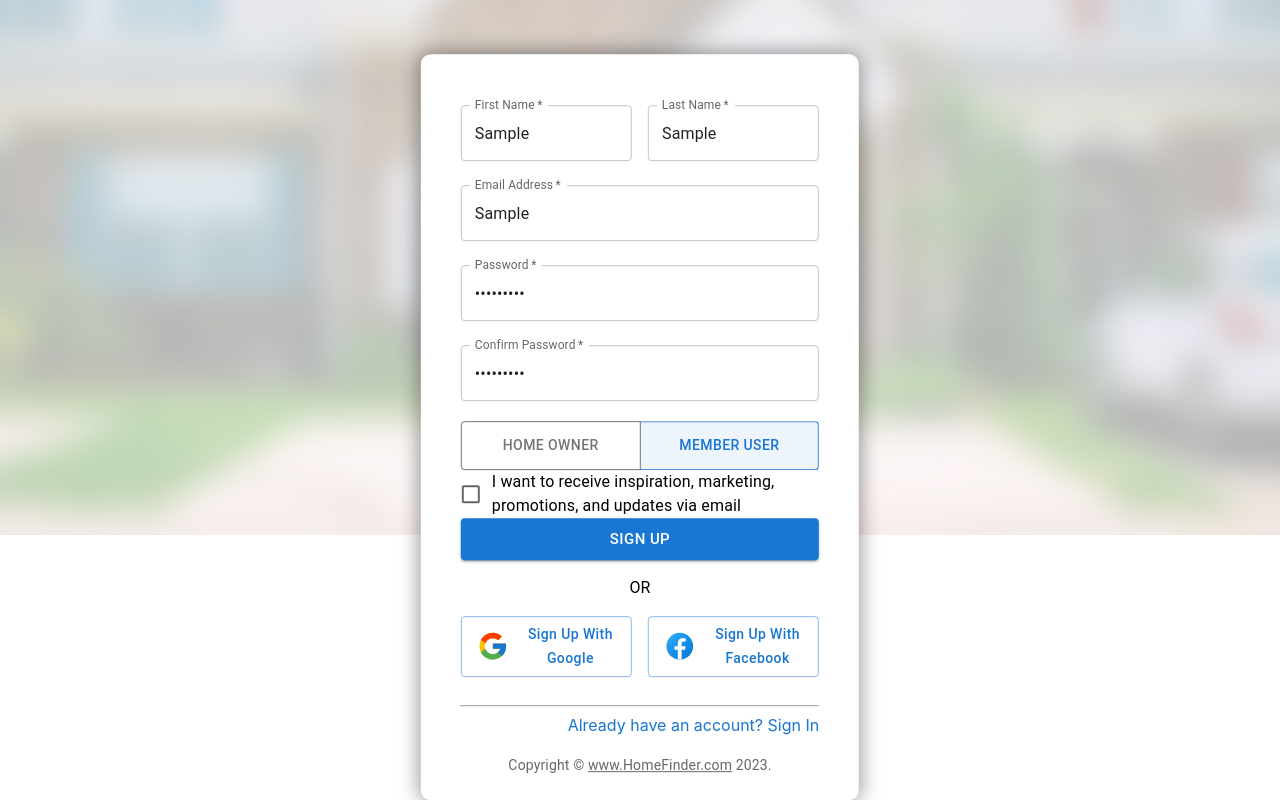
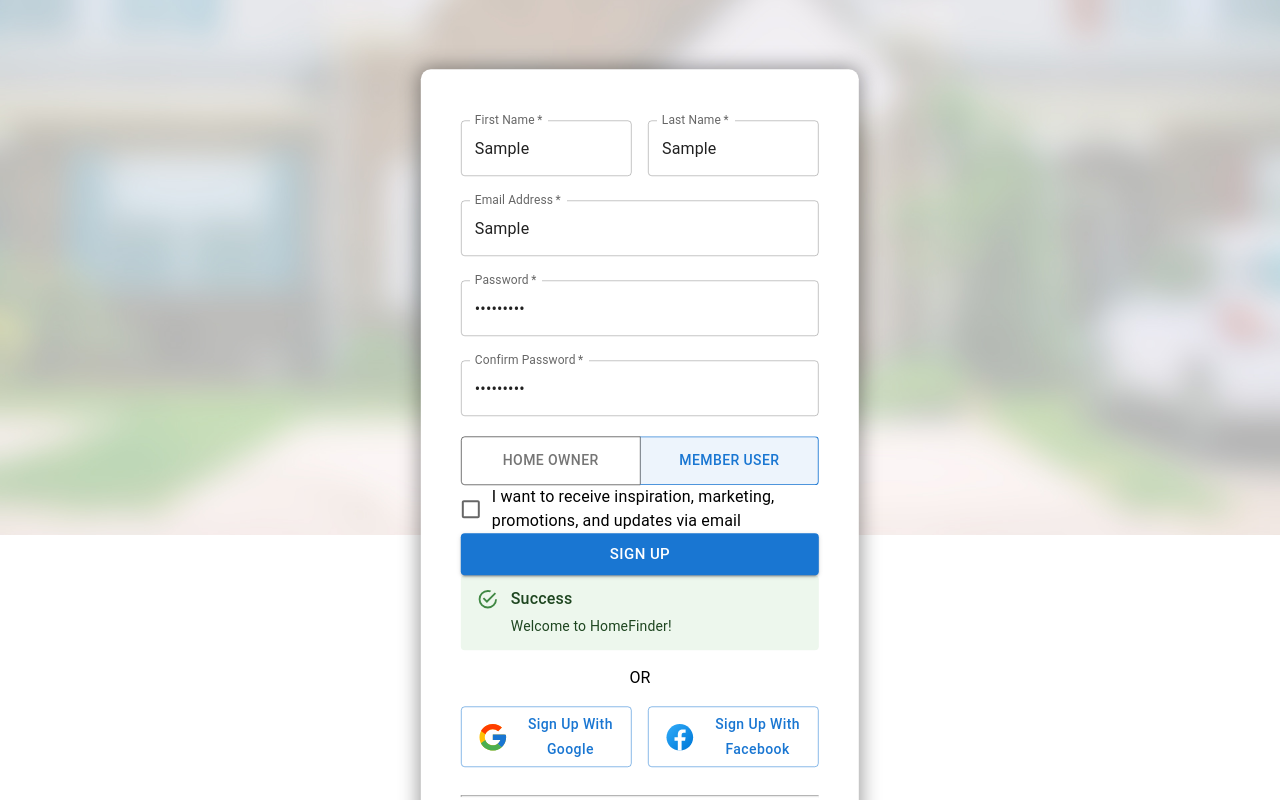
Before and after one commit to jinksendoh7/ApplicationProject_HomeFinder, a React (Create React App) app: page /signup in a window 1280 px wide. Both pictures are taken after typing "Sample", "Sample", "Sample", "Sample123", "Sample123" into the empty fields and a click on the button "SIGN UP". Shown: the part 265-1065 px from the top of the page. Built offline with nearby package versions, Linux system fonts and the light colour scheme; no server answers.

Commit message:
SuccessComponent // Authentication-DataUpload

```diff
--- a/src/components/form/signup/SignupForm.js
+++ b/src/components/form/signup/SignupForm.js
@@ -11,18 +11,20 @@ import GoogleIcon from '../../../assets/images/google.svg';
 import FacebookIcon from '../../../assets/images/facebook.svg';
 import { Typography } from '@mui/material';
 import { useNavigate } from "react-router-dom";
-import { Alert, AlertTitle } from '@mui/material';
-
 
 import ToggleButtonGroup from '@mui/material/ToggleButtonGroup';
 import ToggleButton from '@mui/material/ToggleButton';
 
 import CopyRight from '../../copyright/CopyRight';
+import SuccessComponent from '../../success/SuccessComponent';
+import ErrorComponent from '../../error/ErrorComponent';
 import './SignupForm.css';
 
 import { db } from '../../../configs/FirebaseConfig';
 import { collection, addDoc, serverTimestamp } from 'firebase/firestore';
-import ErrorComponent from '../../error/ErrorComponent';
+import { auth } from '../../../configs/FirebaseConfig';
+
+import { createUserWithEmailAndPassword } from 'firebase/auth';
 
 
 function SignUpForm() {
@@ -38,6 +40,12 @@ function SignUpForm() {
   const [isError, setIsError] = useState(false);
   const [errMessage, setErrMessage] = useState('');
 
+  const [isSuccess, setIsSuccess] = useState(false);
+  const [successMessage, setSuccessMessage] = useState('');
+
+
+
+
   const handleSignUpWithGoogle = () => {
     //Codes here
   };
@@ -52,6 +60,21 @@ function SignUpForm() {
     //console.log(e.target.value);
   };
 
+  const newUser = () => {
+    let userID = '';
+    createUserWithEmailAndPassword(auth, email, password)
+        .then((userCredential)=>{
+          //Signed In
+          const user = userCredential.user;
+          userID = user.uid;
+          console.log(userID, user);
+          console.log(user.uid);
+          return userID
+        }).catch ((error) => {
+         console.log(error.message);
+        })
+  }
+
   const SubmitHandler = async (e) => {
     e.preventDefault();
 
@@ -64,9 +87,12 @@ function SignUpForm() {
       setErrMessage('Password length must be greater then 4 characters');
     }
     else {
-
+      setIsSuccess(true);
+      setSuccessMessage('Welcome to HomeFinder!');
       try {
+        const userUID = newUser()
         const docRef = await addDoc(collection(db, 'users'), {
+          uid: userUID,
           timestamp: serverTimestamp(),
           firstname: firstName,
           lastname: lastName,
@@ -74,7 +100,10 @@ function SignUpForm() {
           password: password,
           recieve: recieve,
           usertype: userType
-        });
+        },
+        {
+          merge: true
+        })
         console.log('User added to database with ID: ', docRef.id);
         setName('');
         setLastName('');
@@ -214,13 +243,13 @@ function SignUpForm() {
             type="submit"
             fullWidth
             variant="contained"
-            //href="/"  // This was causing the add document not to work.
             size="large"
           >
             Sign Up
           </Button>
           <div class="error-error">
             {isError && <ErrorComponent message= {errMessage} />}
+            {isSuccess && <SuccessComponent message={successMessage} />}
           </div>
           <div class="margin-break"></div>
           <Typography align="center"> OR </Typography>
--- /dev/null
+++ b/src/components/success/SuccessComponent.js
@@ -0,0 +1,14 @@
+import { Alert, AlertTitle } from "@mui/material";
+
+
+function SuccessComponent({message}) {
+
+    return (
+        <Alert severity="success">
+            <AlertTitle>Success</AlertTitle>
+           {message}
+        </Alert>
+    );
+}
+
+export default SuccessComponent
```
